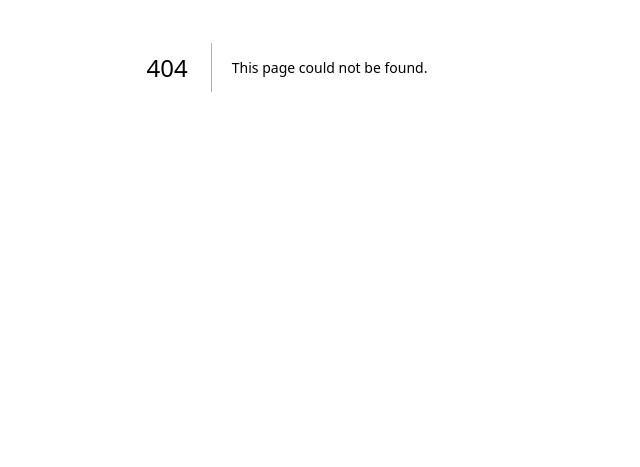
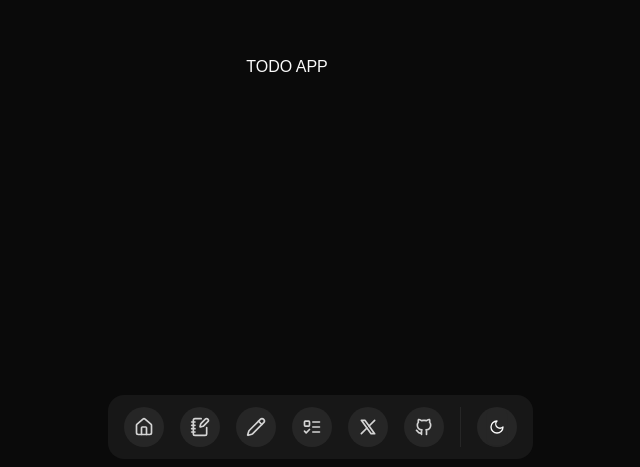
Before and after one commit to akshatbajetha/notekaro, a Next.js app: page /todo in a window 1280 px wide. Before the commit this address had no page. Shown: the part 333-800 px from the top of the page, without its empty margins (353-993 px from the left). Built offline with nearby package versions, Linux system fonts and the light colour scheme.

Commit message:
Initial Setup

```diff
--- a/app/layout.tsx
+++ b/app/layout.tsx
@@ -2,6 +2,7 @@ import { ThemeProvider } from "@/components/theme-provider";
 import type { Metadata } from "next";
 import localFont from "next/font/local";
 import "./globals.css";
+import { BottomNavbar } from "@/components/BottomNavbar";
 
 const geistSans = localFont({
   src: "./fonts/GeistVF.woff",
@@ -35,6 +36,7 @@ export default function RootLayout({
           disableTransitionOnChange
         >
           {children}
+          <BottomNavbar />
         </ThemeProvider>
       </body>
     </html>
--- /dev/null
+++ b/app/notes/page.tsx
@@ -0,0 +1,8 @@
+function page() {
+  return (
+    <div className="h-screen w-full flex justify-center items-center">
+      NOTES APP
+    </div>
+  );
+}
+export default page;
--- a/app/page.tsx
+++ b/app/page.tsx
@@ -3,8 +3,8 @@ import { ToggleTheme } from "@/components/ToggleTheme";
 
 export default function Home() {
   return (
-    <div className="w-full flex justify-center items-center min-h-[200vh]">
-      <BottomNavbar />
+    <div className="w-full flex justify-center items-center min-h-screen">
+      LANDING PAGE
     </div>
   );
 }
--- /dev/null
+++ b/app/sketch/page.tsx
@@ -0,0 +1,8 @@
+function page() {
+  return (
+    <div className="h-screen w-full flex justify-center items-center">
+      SKETCH APP
+    </div>
+  );
+}
+export default page;
--- /dev/null
+++ b/app/todo/page.tsx
@@ -0,0 +1,8 @@
+function page() {
+  return (
+    <div className="h-screen w-full flex justify-center items-center">
+      TODO APP
+    </div>
+  );
+}
+export default page;
--- a/components/BottomNavbar.tsx
+++ b/components/BottomNavbar.tsx
@@ -1,74 +1,60 @@
 "use client";
 import React from "react";
 import { FloatingDock } from "@/components/ui/floating-dock";
-import {
-  IconBrandGithub,
-  IconBrandX,
-  IconExchange,
-  IconHome,
-  IconNewSection,
-  IconTerminal2,
-  IconNotebook,
-} from "@tabler/icons-react";
-import { Separator } from "./ui/separator";
-import { ToggleTheme } from "./ToggleTheme";
+import { IconBrandGithub, IconBrandX } from "@tabler/icons-react";
+import { House, NotebookPen, Pencil, ListTodo } from "lucide-react";
 
 export function BottomNavbar() {
   const links = [
     {
       title: "Home",
       icon: (
-        <IconHome className="h-full w-full text-neutral-500 dark:text-neutral-300" />
+        <House className="h-full w-full text-neutral-700 dark:text-neutral-300" />
       ),
-      href: "#",
+      href: "/",
     },
 
     {
-      title: "Products",
+      title: "Notes",
       icon: (
-        <IconNotebook className="h-full w-full text-neutral-500 dark:text-neutral-300" />
+        <NotebookPen className="h-full w-full text-neutral-700 dark:text-neutral-300" />
       ),
-      href: "#",
+      href: "/notes",
     },
     {
-      title: "Components",
+      title: "Sketch",
       icon: (
-        <IconNewSection className="h-full w-full text-neutral-500 dark:text-neutral-300" />
+        <Pencil className="h-full w-full text-neutral-700 dark:text-neutral-300" />
       ),
-      href: "#",
+      href: "/sketch",
     },
     {
-      title: "Aceternity UI",
+      title: "TODO",
       icon: (
-        <IconTerminal2 className="h-full w-full text-neutral-500 dark:text-neutral-300" />
+        <ListTodo className="h-full w-full text-neutral-700 dark:text-neutral-300" />
       ),
-      href: "#",
-    },
-    {
-      title: "Changelog",
-      icon: (
-        <IconExchange className="h-full w-full text-neutral-500 dark:text-neutral-300" />
-      ),
-      href: "#",
+      href: "/todo",
     },
 
     {
       title: "Twitter",
       icon: (
-        <IconBrandX className="h-full w-full text-neutral-500 dark:text-neutral-300" />
+        <IconBrandX className="h-full w-full text-neutral-700 dark:text-neutral-300" />
       ),
-      href: "#",
+      href: "https://x.com/akshatbajetha",
+      newTab: true,
     },
     {
       title: "GitHub",
       icon: (
-        <IconBrandGithub className="h-full w-full text-neutral-500 dark:text-neutral-300" />
+        <IconBrandGithub className="h-full w-full text-neutral-700 dark:text-neutral-300" />
       ),
-      href: "#",
+      href: "https://github.com/akshatbajetha/notekaro",
+      newTab: true,
     },
   ];
   return (
-    <div className="flex items-center justify-center h-max w-max fixed bottom-0">
+    <div className="flex items-center justify-center h-max w-max fixed bottom-2 left-[36vw]">
       <FloatingDock items={links} />
     </div>
   );
--- a/components/ToggleTheme.tsx
+++ b/components/ToggleTheme.tsx
@@ -13,7 +13,7 @@ export function ToggleTheme() {
     <Button
       variant="outline"
       size="icon"
-      className="bg-transparent"
+      className="bg-transparent hover:bg-transparent"
       onClick={() => setTheme(theme === "dark" ? "light" : "dark")}
     >
       <Sun className="h-[1.2rem] w-[1.2rem] rotate-0 scale-100 transition-all dark:-rotate-90 dark:scale-0" />
--- a/components/ui/floating-dock.tsx
+++ b/components/ui/floating-dock.tsx
@@ -18,7 +18,12 @@ export const FloatingDock = ({
   desktopClassName,
   mobileClassName,
 }: {
-  items: { title: string; icon: React.ReactNode; href?: string }[];
+  items: {
+    title: string;
+    icon: React.ReactNode;
+    href?: string;
+    newTab?: boolean;
+  }[];
   desktopClassName?: string;
   mobileClassName?: string;
 }) => {
@@ -72,6 +77,7 @@ const FloatingDockMobile = ({
                 </Link>
               </motion.div>
             ))}
+            <ToggleTheme />
           </motion.div>
         )}
       </AnimatePresence>
@@ -120,11 +126,13 @@ function IconContainer({
   title,
   icon,
   href,
+  newTab,
 }: {
   mouseX: MotionValue;
   title: string;
   icon: React.ReactNode;
   href?: string;
+  newTab?: boolean;
 }) {
   let ref = useRef<HTMLDivElement>(null);
 
@@ -134,14 +142,14 @@ function IconContainer({
     return val - bounds.x - bounds.width / 2;
   });
 
-  let widthTransform = useTransform(distance, [-150, 0, 150], [40, 80, 40]);
-  let heightTransform = useTransform(distance, [-150, 0, 150], [40, 80, 40]);
+  let widthTransform = useTransform(distance, [-150, 0, 150], [40, 60, 40]);
+  let heightTransform = useTransform(distance, [-150, 0, 150], [40, 60, 40]);
 
-  let widthTransformIcon = useTransform(distance, [-150, 0, 150], [20, 40, 20]);
+  let widthTransformIcon = useTransform(distance, [-150, 0, 150], [20, 25, 20]);
   let heightTransformIcon = useTransform(
     distance,
     [-150, 0, 150],
-    [20, 40, 20]
+    [20, 25, 20]
   );
 
   let width = useSpring(widthTransform, {
@@ -169,7 +177,7 @@ function IconContainer({
   const [hovered, setHovered] = useState(false);
 
   return (
-    <Link href={href ? href : "#"}>
+    <Link href={href ? href : "#"} target={newTab ? "_blank" : "_self"}>
       <motion.div
         ref={ref}
         style={{ width, height }}
@@ -183,7 +191,7 @@ function IconContainer({
               initial={{ opacity: 0, y: 10, x: "-50%" }}
               animate={{ opacity: 1, y: 0, x: "-50%" }}
               exit={{ opacity: 0, y: 2, x: "-50%" }}
-              className="px-2 py-0.5 whitespace-pre rounded-md bg-gray-100 border dark:bg-neutral-800 dark:border-neutral-900 dark:text-white border-gray-200 text-neutral-700 absolute left-1/2 -translate-x-1/2 -top-8 w-fit text-xs"
+              className="whitespace-pre rounded-md bg-gray-100 border dark:bg-neutral-800 dark:border-neutral-900 dark:text-white border-gray-200 text-neutral-700 absolute left-1/2 -translate-x-1/2 -top-8 w-fit text-xs"
             >
               {title}
             </motion.div>
```
